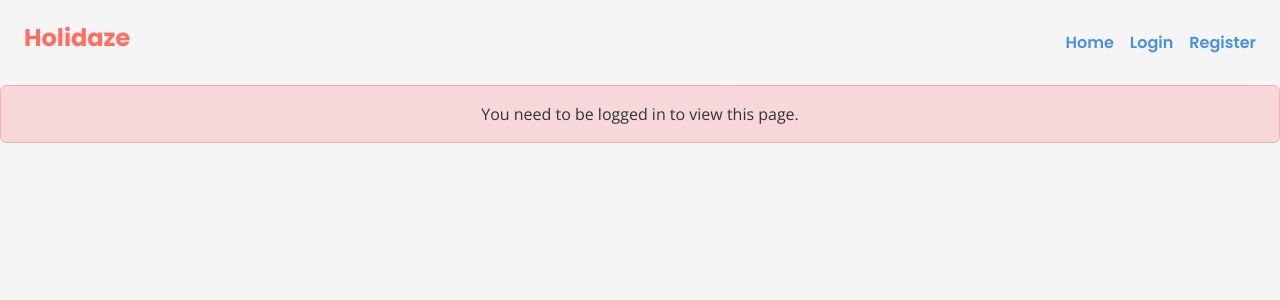
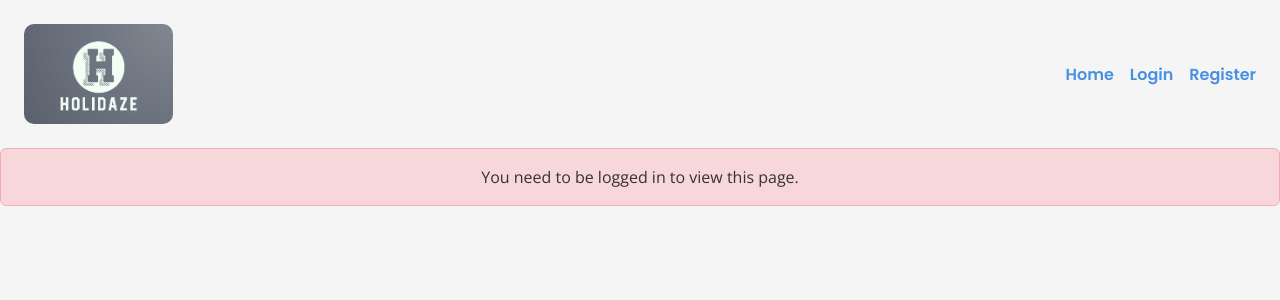
Before and after one commit to OGTrizzy/PE2, a React (Create React App) app: page /profile in a window 1280 px wide. Shown: the top 300 px of the page. Built offline with nearby package versions, Linux system fonts and the light colour scheme.

Commit message:
added logo in header, added sorted system

```diff
--- a/src/components/header.js
+++ b/src/components/header.js
@@ -8,24 +8,26 @@ function Header() {
   return (
     <header className="p-4 d-flex justify-content-between align-items-center">
       <div className="d-flex align-items-center gap-3">
-        {user && (
-          <img
-            src={user.avatar?.url || "https://via.placeholder.com/40"}
-            alt="Profile"
-            className="rounded-circle"
-            style={{ width: "40px", height: "40px", objectFit: "cover" }}
-          />
-        )}
-        <h1
+        <div
           style={{
-            fontFamily: "Poppins, sans-serif",
-            fontWeight: "bold",
-            color: "#FF6F61",
-            fontSize: "1.5rem",
+            borderRadius: "10px",
+            overflow: "hidden",
           }}
         >
-          Holidaze
-        </h1>
+          <img
+            src="logo.png"
+            alt="Logo"
+            style={{
+              height: "100px",
+              objectFit: "contain",
+              display: "block",
+            }}
+            onError={(e) => {
+              console.error("Logo image failed to load:", e);
+              e.target.src = "https://via.placeholder.com/150x40";
+            }}
+          />
+        </div>
       </div>
       <nav>
         <ul className="d-flex list-unstyled gap-3 m-0">
--- a/src/components/homePage.js
+++ b/src/components/homePage.js
@@ -8,10 +8,19 @@ function HomePage() {
   const [searchQuery, setSearchQuery] = useState("");
   const [loading, setLoading] = useState(true);
 
+  // function to sort venues by date created
+  const sortVenuesByCreatedDate = (venues) => {
+    return [...venues].sort(
+      (a, b) => new Date(b.created) - new Date(a.created)
+    );
+  };
+
   useEffect(() => {
     const getVenues = async () => {
+      setLoading(true);
       const data = await searchVenues("");
-      setFilteredVenues(data);
+      const sortedData = sortVenuesByCreatedDate(data);
+      setFilteredVenues(sortedData);
       setLoading(false);
     };
     getVenues();
@@ -21,7 +30,8 @@ function HomePage() {
     e.preventDefault();
     setLoading(true);
     const results = await searchVenues(searchQuery);
-    setFilteredVenues(results);
+    const sortedResults = sortVenuesByCreatedDate(results);
+    setFilteredVenues(sortedResults);
     setLoading(false);
   };
 
```
Also changed, not shown: public/logo.png (added).
